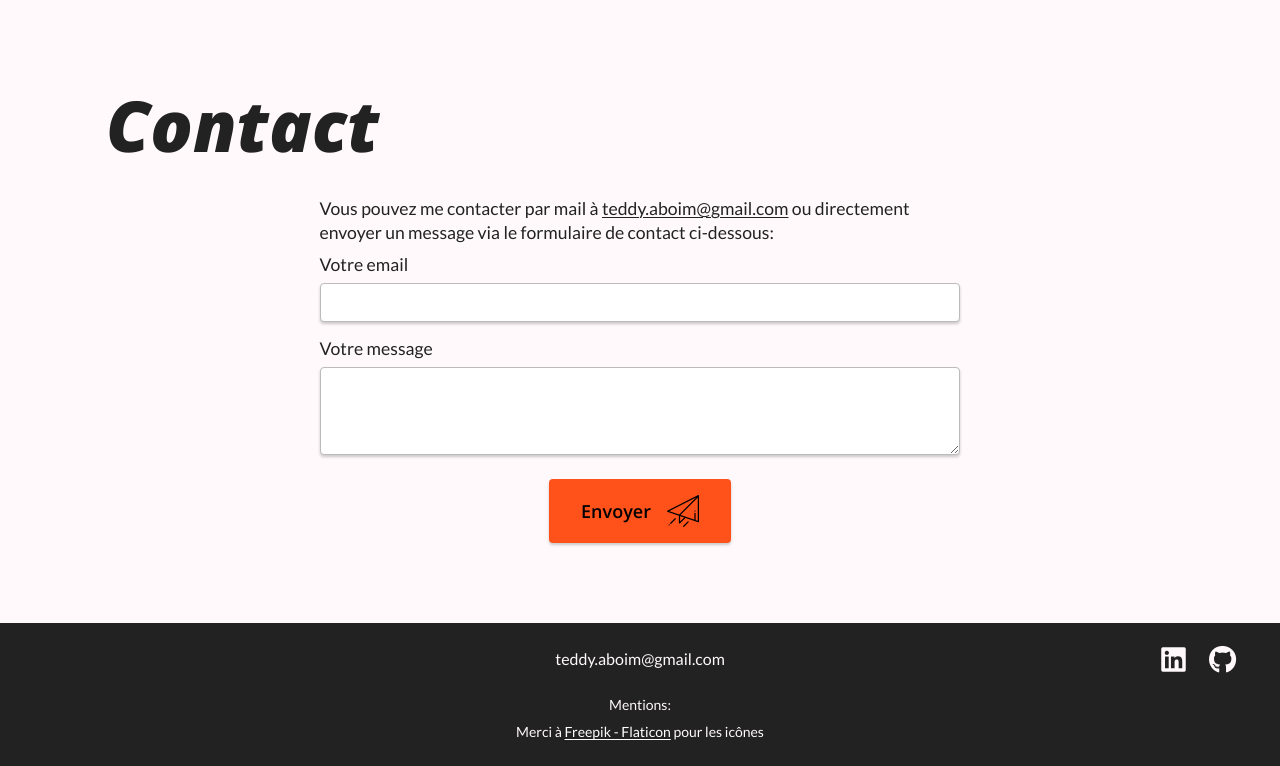
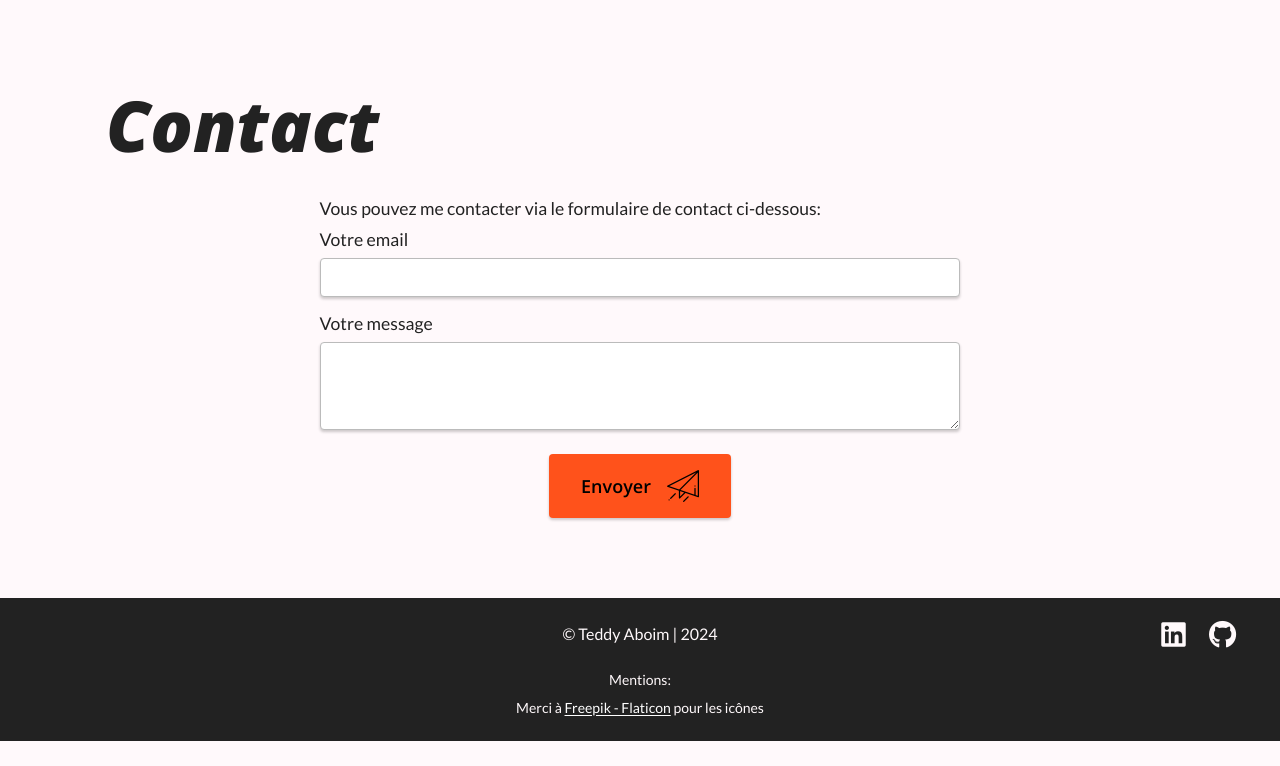
Before and after one commit to TeddyAgt/TeddyAgt.github.io, a website: page index.html in a window 1280 px wide. Shown: the part 2122-2888 px from the top of the page. After the commit the page ends 2863 px from the top, so only its background shows below. Drawn offline with nearby package versions, Linux system fonts and the light colour scheme.

Commit message:
correction mineure
remove mail address

```diff
--- a/index.html
+++ b/index.html
@@ -304,14 +304,7 @@
     <section id="contact" class="contact-section centered-section-1100">
       <h2>Contact</h2>
       <article class="contact-article">
-        <p>
-          Vous pouvez me contacter par mail à
-          <a class="black-link" href="mailto:teddy.aboim@gmail.com"
-            >teddy.aboim@gmail.com</a
-          >
-          ou directement envoyer un message via le formulaire de contact
-          ci-dessous:
-        </p>
+        <p>Vous pouvez me contacter via le formulaire de contact ci-dessous:</p>
         <form
           name="contact"
           class="contact-form"
@@ -342,7 +335,7 @@
     <!-- footer -->
     <footer role="contentinfo">
       <div class="footer-upper-content">
-        <p class="copy">teddy.aboim@gmail.com</p>
+        <p class="copy">&copy; Teddy Aboim | 2024</p>
         <div class="footer-networks-container">
           <a
             class="network-link"
```
